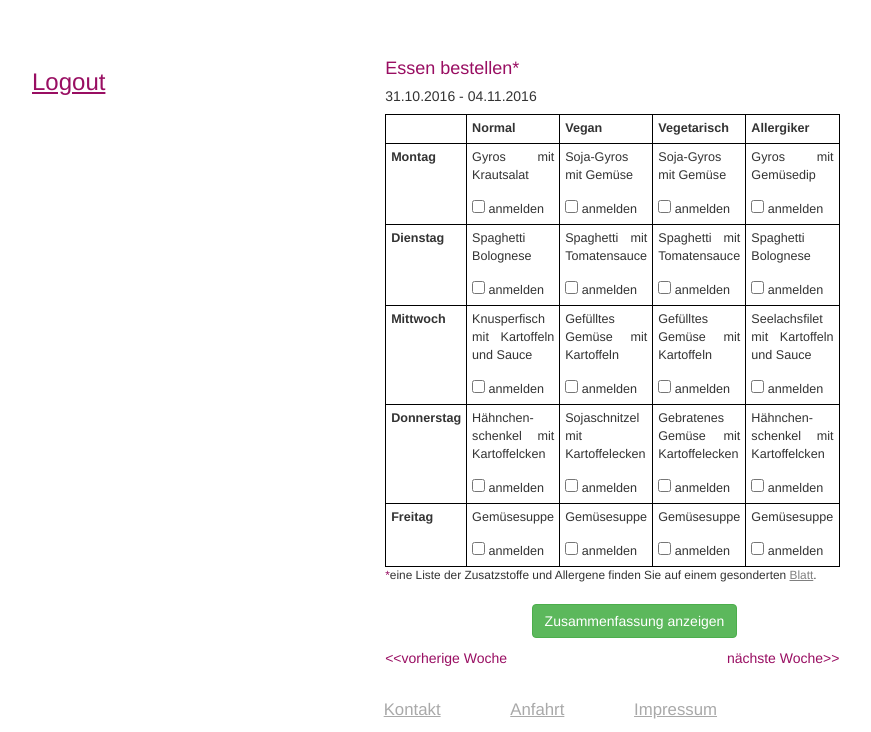
After one commit to FJuette/HCDKitaDemo, a PHP site: page /food.php in a window 1280 px wide. The commit adds this page. Shown: the part 396-1128 px from the top of the page, without its empty margins (63-934 px from the left). Run offline with PHP 8.4, Linux system fonts and the light colour scheme.

Commit message:
Food page done

```diff
--- a/family.php
+++ b/family.php
@@ -22,7 +22,7 @@
                 <h5>Bitte wählen Sie aus:</h5>
                 <ul class="menuFamily">
                     <li>
-                        <a href="#">Essen bestellen</a>
+                        <a href="food.php">Essen bestellen</a>
                     </li>
                     <li>
                         <a href="#">Terminplan einsehen</a>
--- /dev/null
+++ b/food.php
@@ -0,0 +1,160 @@
+<?php include("head.php") ?>
+
+<body>
+<div class="row">
+    <div class="col-md-9">
+        <div class="row">
+            <div id="header">
+                <?php include("headerLeft.php") ?>
+                <div class="col-md-7">
+                    <img alt="headerChild" src="images/food.PNG" style="width: 460px;" />
+                </div>
+            </div>
+        </div>
+        <div class="row">
+            <div id="navigation" class="col-md-5 innerPadding">
+                <div class="login">
+                    <h3><a href="index.php">Logout</a></h3>
+                </div>
+            </div>
+            <div id="content" class="col-md-7 innerPadding">
+                <h4 class="login">Essen bestellen*</h4>
+
+                <h5>31.10.2016 - 04.11.2016</h5>
+
+                <table id="tblFood" border="1">
+                    <thead>
+                        <tr>
+                            <td></td>
+                            <td class="foodHead">Normal</td>
+                            <td class="foodHead">Vegan</td>
+                            <td class="foodHead">Vegetarisch</td>
+                            <td class="foodHead">Allergiker</td>
+                        </tr>
+                    </thead>
+                    <tbody>
+                        <tr>
+                            <td class="foodHead">Montag</td>
+                            <td>
+                                Gyros mit Krautsalat<br />
+                                <input type="checkbox" title="anmelden" style="margin-top: 15px;"> anmelden<br />
+                            </td>
+                            <td>
+                                Soja-Gyros mit Gemüse<br />
+                                <input type="checkbox" title="anmelden" style="margin-top: 15px;"> anmelden<br />
+                            </td>
+                            <td>
+                                Soja-Gyros mit Gemüse<br />
+                                <input type="checkbox" title="anmelden" style="margin-top: 15px;"> anmelden<br />
+                            </td>
+                            <td>
+                                Gyros mit Gemüsedip<br />
+                                <input type="checkbox" title="anmelden" style="margin-top: 15px;"> anmelden<br />
+                            </td>
+                        </tr>
+                        <tr>
+                            <td class="foodHead">Dienstag</td>
+                            <td>
+                                Spaghetti Bolognese<br />
+                                <input type="checkbox" title="anmelden" style="margin-top: 15px;"> anmelden<br />
+                            </td>
+                            <td>
+                                Spaghetti mit Tomatensauce<br />
+                                <input type="checkbox" title="anmelden" style="margin-top: 15px;"> anmelden<br />
+                            </td>
+                            <td>
+                                Spaghetti mit Tomatensauce<br />
+                                <input type="checkbox" title="anmelden" style="margin-top: 15px;"> anmelden<br />
+                            </td>
+                            <td>
+                                Spaghetti Bolognese<br />
+                                <input type="checkbox" title="anmelden" style="margin-top: 15px;"> anmelden<br />
+                            </td>
+                        </tr>
+                        <tr>
+                            <td class="foodHead">Mittwoch</td>
+                            <td>
+                                Knusperfisch mit Kartoffeln und Sauce<br />
+                                <input type="checkbox" title="anmelden" style="margin-top: 15px;"> anmelden<br />
+                            </td>
+                            <td>
+                                Gefülltes Gemüse mit Kartoffeln<br />
+                                <input type="checkbox" title="anmelden" style="margin-top: 15px;"> anmelden<br />
+                            </td>
+                            <td>
+                                Gefülltes Gemüse mit Kartoffeln<br />
+                                <input type="checkbox" title="anmelden" style="margin-top: 15px;"> anmelden<br />
+                            </td>
+                            <td>
+                                Seelachsfilet mit Kartoffeln und Sauce<br />
+                                <input type="checkbox" title="anmelden" style="margin-top: 15px;"> anmelden<br />
+                            </td>
+                        </tr>
+                        <tr>
+                            <td class="foodHead">Donnerstag</td>
+                            <td>
+                                Hähnchen-schenkel mit Kartoffelcken<br />
+                                <input type="checkbox" title="anmelden" style="margin-top: 15px;"> anmelden<br />
+                            </td>
+                            <td>
+                                Sojaschnitzel mit Kartoffelecken<br />
+                                <input type="checkbox" title="anmelden" style="margin-top: 15px;"> anmelden<br />
+                            </td>
+                            <td>
+                                Gebratenes Gemüse mit Kartoffelecken<br />
+                                <input type="checkbox" title="anmelden" style="margin-top: 15px;"> anmelden<br />
+                            </td>
+                            <td>
+                                Hähnchen-schenkel mit Kartoffelcken<br />
+                                <input type="checkbox" title="anmelden" style="margin-top: 15px;"> anmelden<br />
+                            </td>
+                        </tr>
+                        <tr>
+                            <td class="foodHead">Freitag</td>
+                            <td>
+                                Gemüsesuppe<br />
+                                <input type="checkbox" title="anmelden" style="margin-top: 15px;"> anmelden<br />
+                            </td>
+                            <td>
+                                Gemüsesuppe<br />
+                                <input type="checkbox" title="anmelden" style="margin-top: 15px;"> anmelden<br />
+                            </td>
+                            <td>
+                                Gemüsesuppe<br />
+                                <input type="checkbox" title="anmelden" style="margin-top: 15px;"> anmelden<br />
+                            </td>
+                            <td>
+                                Gemüsesuppe<br />
+                                <input type="checkbox" title="anmelden" style="margin-top: 15px;"> anmelden<br />
+                            </td>
+                        </tr>
+                    </tbody>
+                </table>
+                <div style="font-size: 0.85em;"><span class="login">*</span>eine Liste der Zusatzstoffe und Allergene finden Sie auf einem gesonderten <a href="#" style="color: grey; text-decoration: underline;">Blatt</a>.</div>
+                <div class="row" style="margin-top: 20px; margin-bottom: 10px;">
+                    <div class="col-md-offset-4">
+                        <input type="button" class="btn btn-success" value="Zusammenfassung anzeigen">
+                    </div>
+                </div>
+
+                <div class="row">
+                    <div class="col-md-4"><a href="#" class="login">&lt;&lt;vorherige Woche</a></div>
+                    <div class="col-md-offset-4 col-md-4" style="text-align: right"><a href="#" class="login">nächste Woche&gt;&gt;</a></div>
+                </div>
+            </div>
+        </div>
+    </div>
+    <div id="sidebar" class="col-md-3 innerPadding">
+        <div class="sbItem sbCalendar">
+            <img src="images/teaser_5.PNG" class="teaserPicture" alt="Teaser">
+            <p>
+                *Liste der Zusatzstoffe und Allergene... <a href="#">mehr</a>
+            </p>
+        </div>
+    </div>
+    <?php include("footer.php") ?>
+</div>
+
+</body>
+
+</html>
--- a/style.css
+++ b/style.css
@@ -228,3 +228,19 @@ a {
     color: dimgrey;
     text-decoration: underline;
 }
+
+#tblFood {
+    width: 100%;
+    border: 1px solid #000000;
+
+}
+
+.foodHead {
+    font-weight: bold;
+    vertical-align: top;
+}
+
+td {
+    padding: 5px;
+    font-size: 0.9em;
+}
```
